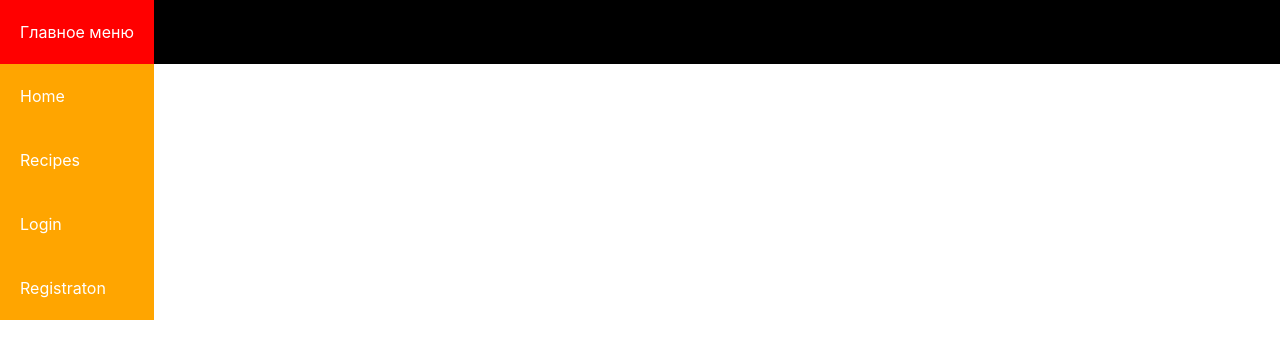
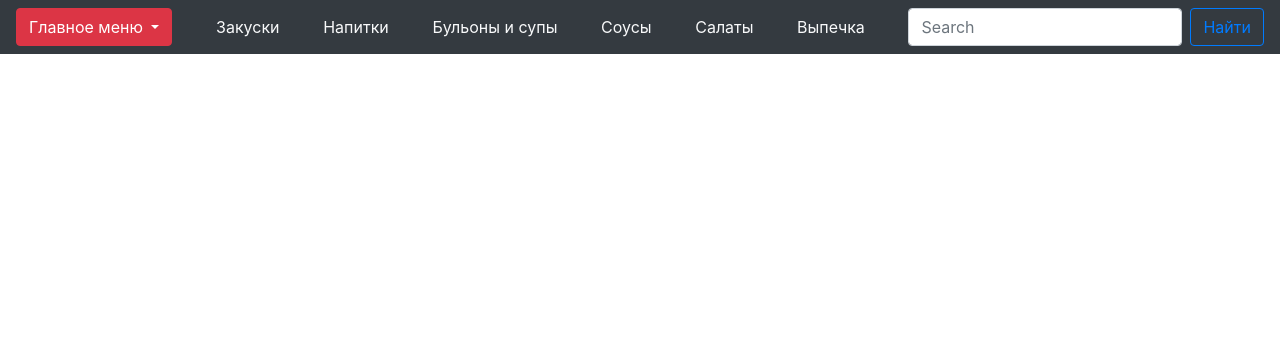
Before and after one commit to Exactor96/GrandCafe, a Django app: page /recepts/ in a window 1280 px wide. Shown: the top 359 px of the page. Run offline with Django 3.2, Linux system fonts and the light colour scheme; data that the repository does not hold is empty; some libraries are stand-ins or nearby versions.

Commit message:
new navbar and new homepage

```diff
--- a/templates/base.html
+++ b/templates/base.html
@@ -4,57 +4,51 @@
     {% block head %}
     {% endblock %}
     <meta charset="utf-8">
+
     <title>{% block title %}Title name{% endblock %}</title>
+    <script src="https://code.jquery.com/jquery-3.2.1.slim.min.js" integrity="sha384-KJ3o2DKtIkvYIK3UENzmM7KCkRr/rE9/Qpg6aAZGJwFDMVNA/GpGFF93hXpG5KkN" crossorigin="anonymous"></script>
+<script src="https://cdnjs.cloudflare.com/ajax/libs/popper.js/1.12.9/umd/popper.min.js" integrity="sha384-ApNbgh9B+Y1QKtv3Rn7W3mgPxhU9K/ScQsAP7hUibX39j7fakFPskvXusvfa0b4Q" crossorigin="anonymous"></script>
+<script src="https://maxcdn.bootstrapcdn.com/bootstrap/4.0.0/js/bootstrap.min.js" integrity="sha384-JZR6Spejh4U02d8jOt6vLEHfe/JQGiRRSQQxSfFWpi1MquVdAyjUar5+76PVCmYl" crossorigin="anonymous"></script>
     <style type="text/css">
 
     {% block styles %}
     beautiful styles
     {% endblock %}
 
-.header{
-  height: 64px;
-  background: black;
-}
-    .mainmenubtn {
-        background-color: red;
-        color: white;
-        border: none;
-        cursor: pointer;
-        padding:20px;
-    }
-    .dropdown {
-        position: relative;
-        display: inline-block;
-
-    }
-    .dropdown-child {
-        display: none;
-        background-color: orange;
-        min-width: 140px;
-    }
-    .dropdown-child a {
-        color: white;
-        padding: 20px;
-        text-decoration: none;
-        display: block;
-    }
-    .dropdown:hover .dropdown-child {
-        display: block;
-    }
     </style>
   </head>
   <body>
-<div class="header">
-  <div class="dropdown">
-    <button class="mainmenubtn">Главное меню</button>
-     <div class="dropdown-child">
-    <a class="home" href ="/" >Home</a>
-    <a class="recepts" href = "/recepts/">Recipes</a>
-    <a class="login" href = "/login/">Login</a>
-    <a class="register" href = "/register/">Registraton</a>
+
+    <nav class="navbar navbar-dark bg-dark">
+
+      <div class="btn-group">
+  <button type="button" class="btn btn-danger dropdown-toggle" data-toggle="dropdown" aria-haspopup="true" aria-expanded="false">
+    Главное меню
+  </button>
+  <div class="dropdown-menu">
+    <a class="dropdown-item" href="/">Домой</a>
+    <a class="dropdown-item" href="/recepts/">Все рецепты</a>
+    <a class="dropdown-item" href="*">Первое блюдо</a>
+      <a class="dropdown-item" href="*">Второе блюдо</a>
+      <a class="dropdown-item" href="/register/">Зарегистрироваться</a>
+    <a class="dropdown-item" href="/login/">Войти</a>
+  </div>
 </div>
-</div>
-</div>
+    <a class="text-light bg-dark">Закуски</a>
+      <a class="text-light bg-dark">Напитки</a>
+        <a class="text-light bg-dark">Бульоны и супы</a>
+        <a class="text-light bg-dark">Соусы</a>
+        <a class="text-light bg-dark">Салаты</a>
+        <a class="text-light bg-dark">Выпечка</a>
+      <form class="form-inline">
+        <input class="form-control mr-sm-2" type="search" placeholder="Search" aria-label="Search">
+        <button class="btn btn-outline-primary my-2 my-sm-0" type="submit">Найти</button>
+      </form>
+    </nav>
+
+
+
+
 
 <h1 class="title" align="center">{{ post.title }}</h1>
 
```
Also changed, not shown: post/templates/post/greet.html (+64 -2 lines), post/templates/post/post_detail.html (+7 -1 lines).
